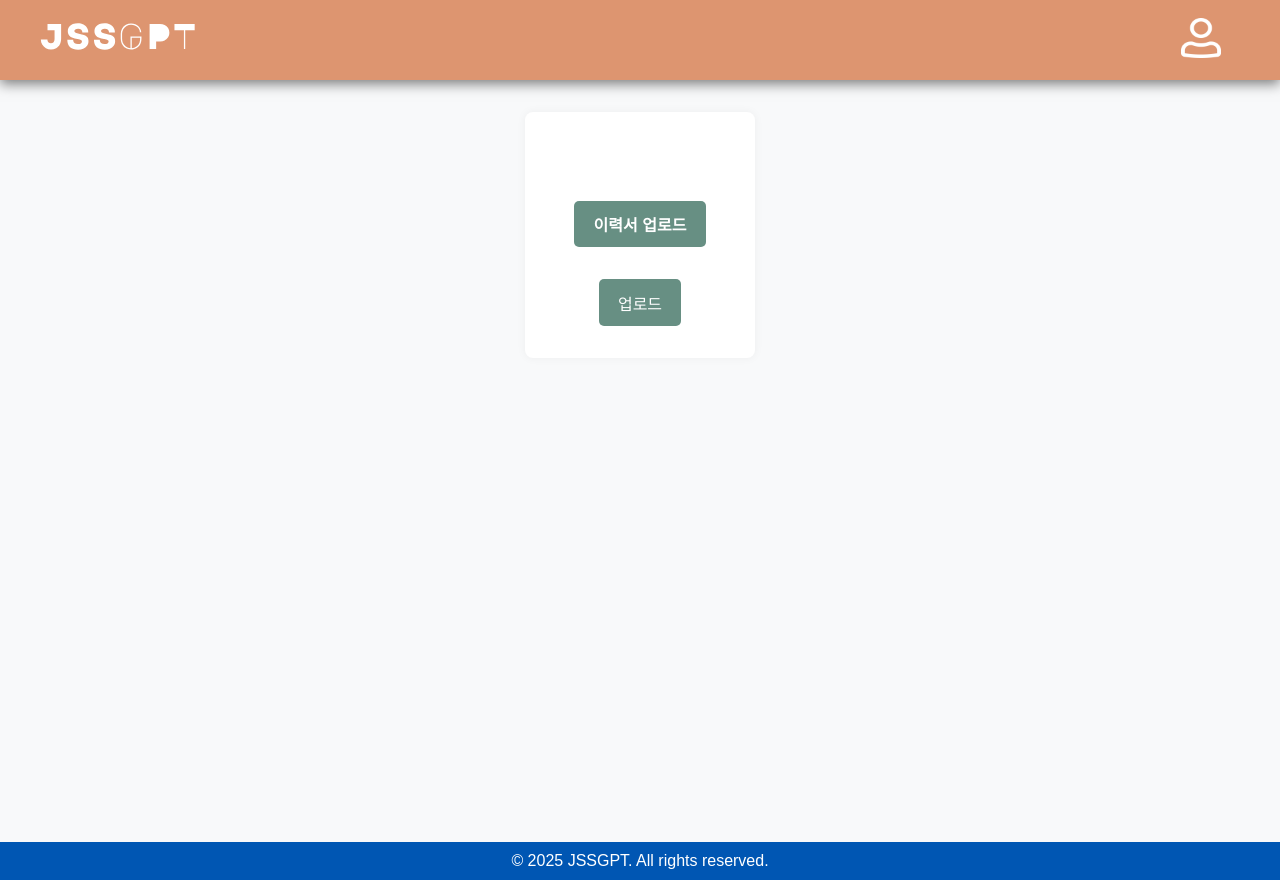
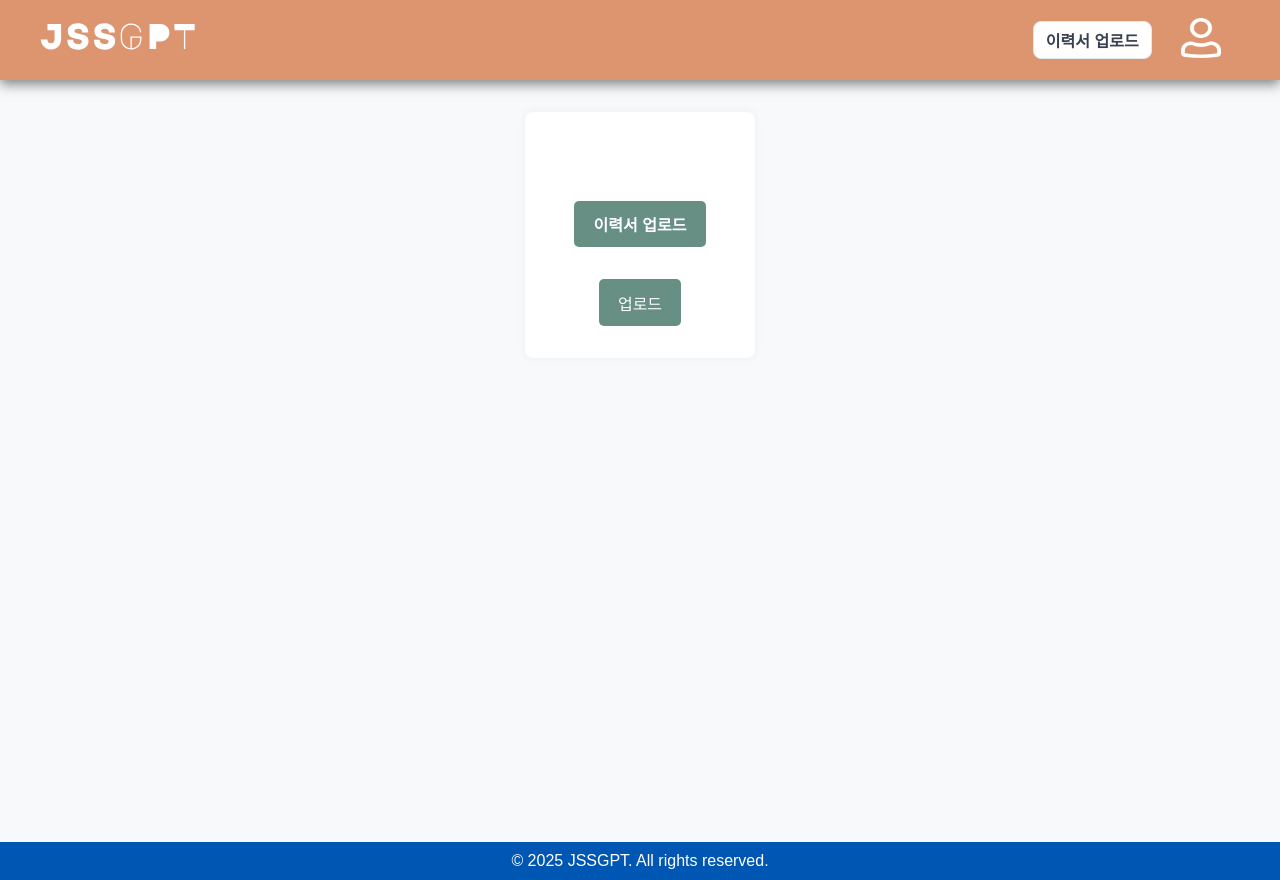
Before and after one commit to YEOPHYEONG/JSSGPT1, a React (Vite) app in the folder jssgpt_front_6/my-project/: page /upload-resume in a window 1280 px wide. Built offline with nearby package versions, Linux system fonts and the light colour scheme; no server answers; a web font is replaced by a local one.

Commit message:
이력서 업로드 수정

```diff
--- a/jssgpt_front_6/my-project/src/components/Header/Header.jsx
+++ b/jssgpt_front_6/my-project/src/components/Header/Header.jsx
@@ -52,6 +52,14 @@ function Header({ onLogoClick }) {
         />
       </div>
       <div className={styles.profileArea}>
+        {/* 이력서 업로드 버튼 추가 (프로필 아이콘 왼쪽) */}
+        <button
+          type="button"
+          className={styles.uploadResumeButton}
+          onClick={() => navigate('/upload-resume')}
+        >
+          이력서 업로드
+        </button>
         <button
           type="button"
           className={styles.profileButton}
--- a/jssgpt_front_6/my-project/src/components/Header/Header.module.css
+++ b/jssgpt_front_6/my-project/src/components/Header/Header.module.css
@@ -25,6 +25,27 @@
 
 .profileArea {
   position: relative;
+  display: flex;
+  align-items: center;
+}
+
+/* 새 이력서 업로드 버튼 스타일 (네모 박스, 라운드 처리) */
+.uploadResumeButton {
+  background-color: #ffffff;
+  color: #374151;
+  border: 1px solid #e5e7eb;
+  padding: 6px 12px;
+  border-radius: 8px;
+  font-size: 1rem;
+  cursor: pointer;
+  font-weight: bold;
+  margin-right: 10px;
+  transition: background-color 0.2s ease, color 0.2s ease;
+}
+
+.uploadResumeButton:hover {
+  background-color: #f0f0f0;
+  color: #1f2937;
 }
 
 .profileButton {
--- a/jssgpt_front_6/my-project/src/pages/UploadResume.jsx
+++ b/jssgpt_front_6/my-project/src/pages/UploadResume.jsx
@@ -1,18 +1,18 @@
-// src/pages/UploadResume.jsx
+// UploadResume.jsx
 import React, { useState } from 'react';
 import axios from 'axios';
 import { useNavigate } from 'react-router-dom';
 import Header from '../components/Header/Header';
 import Footer from '../components/Footer/Footer';
 import styles from './UploadResume.module.css';
-import { getCookie } from '../utils/utils';  // CSRF 토큰을 가져오기 위한 유틸 함수
+import { getCookie } from '../utils/utils';
 
 const UploadResume = () => {
   const [selectedFile, setSelectedFile] = useState(null);
   const [error, setError] = useState('');
+  const [loading, setLoading] = useState(false); // 로딩 상태 추가
   const navigate = useNavigate();
 
-  // 파일 선택 시 PDF 파일만 허용
   const handleFileChange = (e) => {
     const file = e.target.files[0];
     if (file && file.type !== 'application/pdf') {
@@ -24,7 +24,6 @@ const UploadResume = () => {
     setSelectedFile(file);
   };
 
-  // 업로드 버튼 클릭 시 파일을 백엔드 업로드 API로 전송
   const handleUpload = async (e) => {
     e.preventDefault();
     if (!selectedFile) {
@@ -34,8 +33,9 @@ const UploadResume = () => {
     const formData = new FormData();
     formData.append('resume_file', selectedFile);
 
+    setLoading(true); // 업로드 시작 전 로딩 상태 설정
+
     try {
-      // CSRF 토큰을 가져와서 헤더에 포함시킵니다.
       const csrfToken = getCookie('csrftoken');
       const response = await axios.post(
         '/api/user-experience/upload-resume/',
@@ -48,24 +48,35 @@ const UploadResume = () => {
           withCredentials: true,
         }
       );
+      setLoading(false); // 업로드 성공 후 로딩 상태 해제
 
-      // 백엔드에서 성공 메시지가 반환되면 경험 편집 페이지로 이동
       if (response.data.message) {
         navigate('/experience-edit');
       } else {
         setError('업로드에 실패하였습니다. 다시 시도해주세요.');
       }
     } catch (err) {
+      setLoading(false); // 오류 발생 시에도 로딩 상태 해제
       console.error(err);
       setError('서버 오류가 발생하였습니다.');
     }
   };
 
+  // 로딩 상태일 경우 로딩창을 렌더링
+  if (loading) {
+    return (
+      <div className={styles.loadingContainer}>
+        <div className={styles.loadingContent}>
+          <div className={styles.spinner}></div>
+          <p className={styles.loadingText}>AI가 이력서를 STAR구조로 변환 중입니다...</p>
+        </div>
+      </div>
+    );
+  }
+
   return (
     <>
-      {/* 상단 헤더 추가 */}
       <Header />
-
       <div className={styles.container}>
         <h1 className={styles.title}>이력서 업로드</h1>
         {error && <p className={styles.error}>{error}</p>}
@@ -80,7 +91,6 @@ const UploadResume = () => {
             onChange={handleFileChange}
             className={styles.fileInput}
           />
-          {/* 파일 선택 시 파일명을 표시 */}
           {selectedFile && (
             <p className={styles.fileName}>선택된 파일: {selectedFile.name}</p>
           )}
@@ -89,8 +99,6 @@ const UploadResume = () => {
           </button>
         </form>
       </div>
-
-      {/* 하단 푸터 추가 */}
       <Footer />
     </>
   );
--- a/jssgpt_front_6/my-project/src/pages/UploadResume.module.css
+++ b/jssgpt_front_6/my-project/src/pages/UploadResume.module.css
@@ -68,3 +68,40 @@
   margin-bottom: 1rem;
   text-align: center;
 }
+
+/* 로딩 상태를 위한 스타일 추가 */
+.loadingContainer {
+  display: flex;
+  justify-content: center;
+  align-items: center;
+  height: 100vh;
+  background-color: rgba(0, 0, 0, 0.1);
+}
+
+.loadingContent {
+  display: flex;
+  flex-direction: column;
+  align-items: center;
+}
+
+.spinner {
+  width: 60px;
+  height: 60px;
+  border: 6px solid rgba(101, 89, 89, 0.527);
+  border-top-color: #000000;
+  border-radius: 50%;
+  animation: spin 1s linear infinite;
+}
+
+@keyframes spin {
+  to {
+    transform: rotate(360deg);
+  }
+}
+
+.loadingText {
+  font-size: 2rem;
+  font-weight: bold;
+  color: #000000;
+  margin-top: 20px;
+}
```
Also changed, not shown: 2 other files (tests, documents, lock files or other folders).
